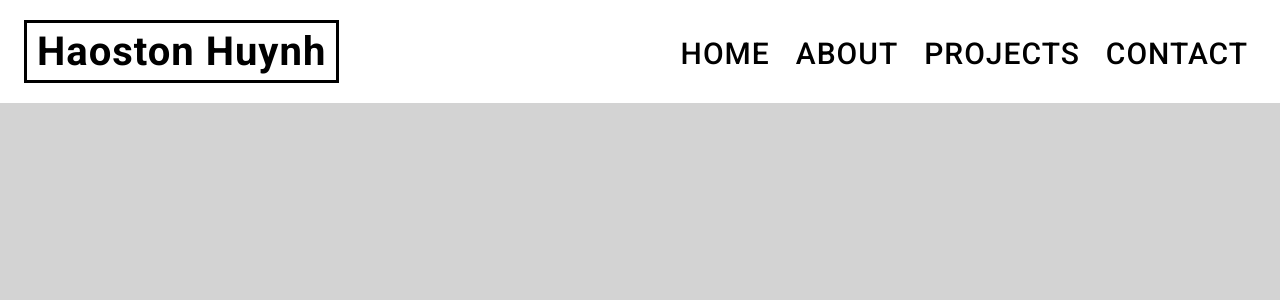
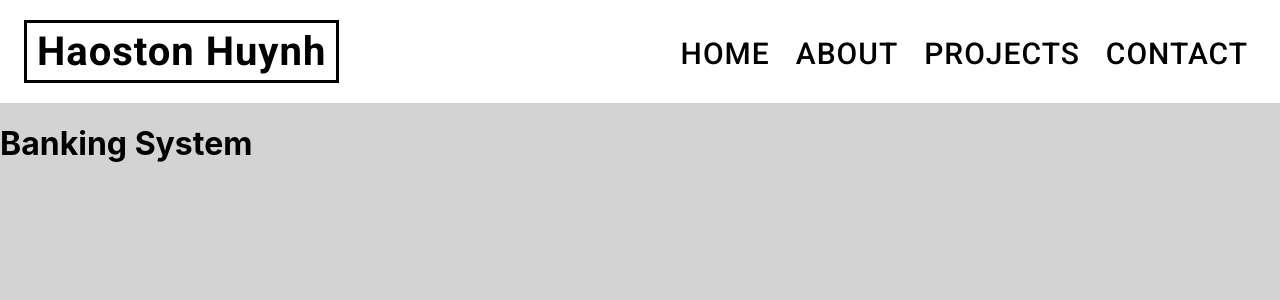
Before and after one commit to haostonh/portfolio, a React (Create React App) app in the folder client/: page /portfolio/projects in a window 1280 px wide. Shown: the top 300 px of the page. Built offline with nearby package versions, Linux system fonts and the light colour scheme.

Commit message:
Add one of the titles of projects

```diff
--- a/client/src/pages/Projects.jsx
+++ b/client/src/pages/Projects.jsx
@@ -10,6 +10,7 @@ const Projects = () => {
         <style>{'body { background-color: #D3D3D3 }'}</style>
       </Helmet>
       <NavBar/>
+      <h1>Banking System</h1>
     </div>
   );
 };
```
